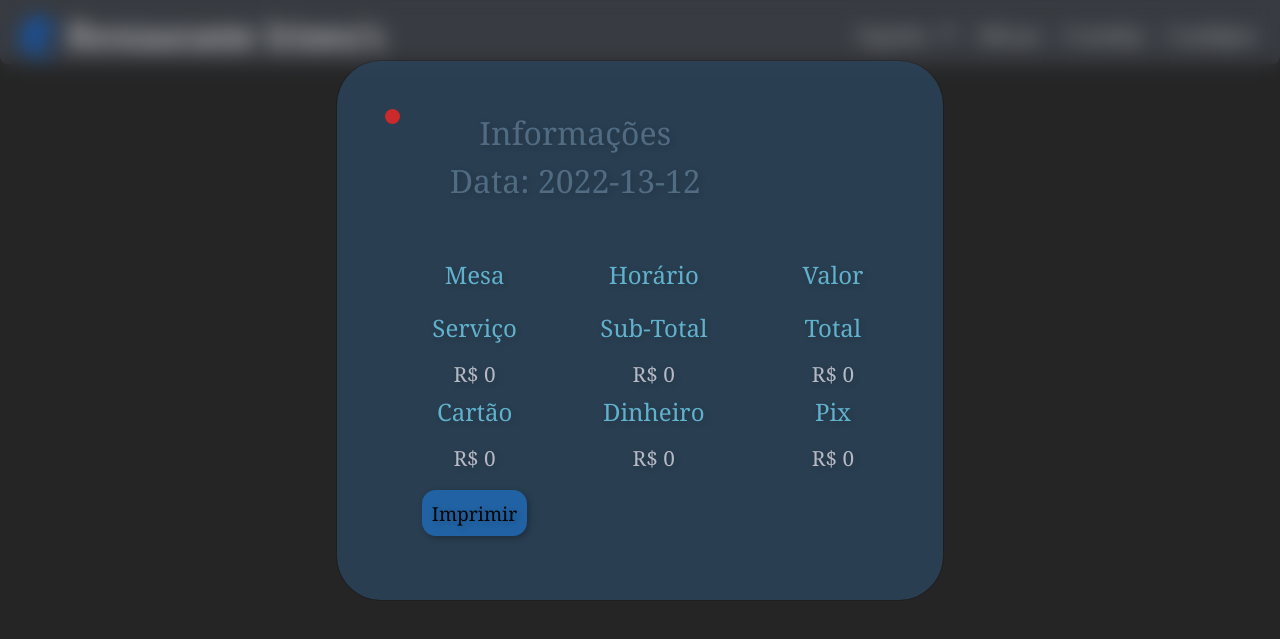
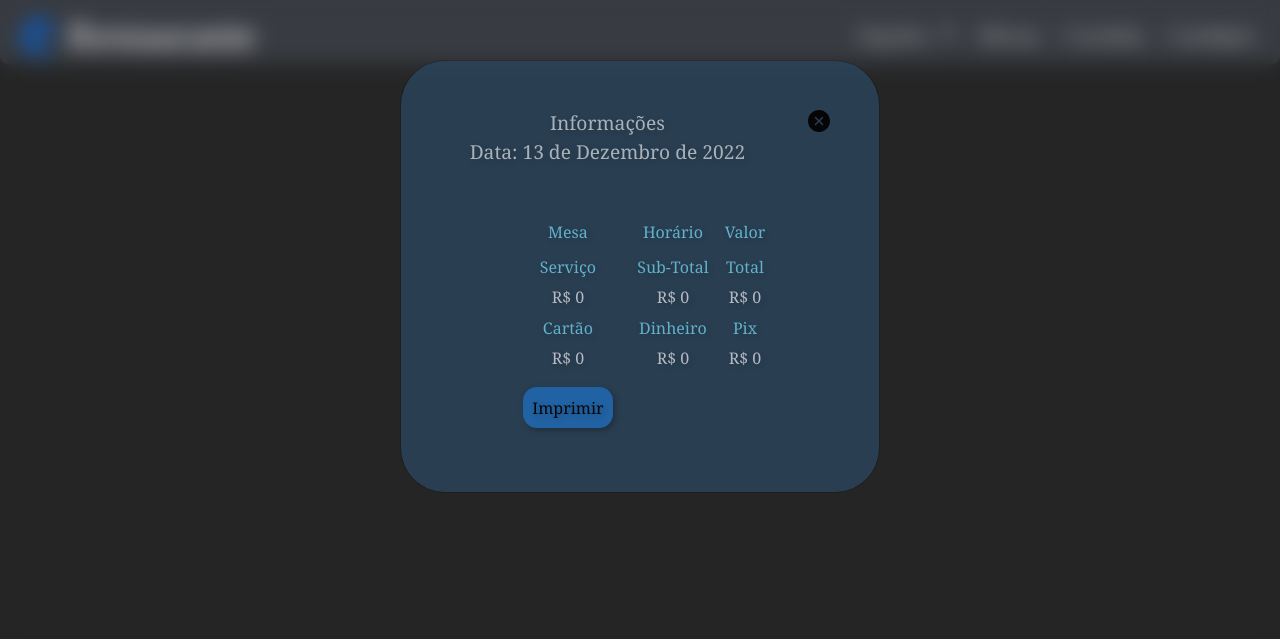
Before and after one commit to Luizz14/TCC-Restaurante, a Django app: page /caixa/encerrarDia in a window 1280 px wide. Shown: the top 639 px of the page. Run offline with Django 4.2, Linux system fonts and the light colour scheme; data that the repository does not hold is empty; some libraries are stand-ins or nearby versions; some web fonts are replaced.

Commit message:
Finalização

```diff
--- a/sistema/static/css/detalheMesa.css
+++ b/sistema/static/css/detalheMesa.css
@@ -50,14 +50,14 @@ table {
     margin: auto;
     margin-top: 1rem;
 
-    font-size: 1.2rem;
+    font-size: 1rem;
     text-align: center;
     border-spacing: 1.5rem;
     text-shadow: 2px 2px 6px rgba(0, 0, 0, 0.2);
 }
 
 .modal-dialog {
-    max-width: 38rem;
+    max-width: 30rem;
 }
 
 .modal{
@@ -77,16 +77,15 @@ table {
 
     margin: auto;
     text-align: center;
-    font-size: 2rem;
-    font-weight: 600px;
-    color: rgb(90, 122, 148);
+    font-size: 1.2rem;
+    color: rgb(194, 205, 214);
     text-shadow: 2px 2px 6px rgba(0, 0, 0, 0.2);
 }
 
 .modal-content {
     height: auto;
     width: auto;
-    max-width: 48rem;
+    max-width: 30rem;
 
     border-radius: 45px;
     opacity: 0.85;
@@ -98,10 +97,10 @@ table {
 }
 
 .modal-body h3 {
-    margin: 1rem;
+    margin: 0.5rem;
     margin-top: 0.5rem;
 
-    font-size: 1.5rem;
+    font-size: 1rem;
     color: rgb(109, 204, 236);
     text-shadow: 2px 2px 6px rgba(0, 0, 0, 0.2);
 }
@@ -109,9 +108,9 @@ table {
 
 .modal-body h4 {
     margin: 0.2rem;
-    width: 10.8rem;
+    text-align: center;
 
-    font-size: 1.3rem;
+    font-size: 1rem;
     color: rgb(209, 213, 226);
     text-shadow: 2px 2px 6px rgba(0, 0, 0, 0.2);
 }
@@ -122,7 +121,6 @@ table {
 
     text-align: center;
     font-size: 2rem;
-    color: rgb(230, 48, 48);
     text-shadow: 2px 2px 6px rgba(0, 0, 0, 0.2);
 }
 
@@ -134,7 +132,7 @@ table {
 .pagamento option {
     background-color: rgb(36, 50, 71);
 
-    font-size: 1.2rem;
+    font-size: 1rem;
     color: rgb(209, 213, 226);
     text-shadow: 2px 2px 6px rgba(0, 0, 0, 0.2);
     border: none;
@@ -151,7 +149,7 @@ table {
     margin-top: 1rem;
     margin-bottom: 1rem;
 
-    font-size: 1.2rem;
+    font-size: 1rem;
     color: rgb(209, 213, 226);
     border: none;
 
@@ -189,7 +187,7 @@ table {
     margin: auto;
     margin-top: 2rem;
 
-    font-size: 1.2rem;
+    font-size: 1rem;
     text-align: center;
     border-spacing: 1.5rem;
     color: rgb(217, 225, 233);
@@ -245,7 +243,7 @@ table {
     margin: 0.2rem;
     width: 10.8rem;
 
-    font-size: 1.3rem;
+    font-size: 1rem;
     color: rgb(199 220 239);
     text-shadow: 2px 2px 6px rgba(0, 0, 0, 0.2);
 }
@@ -253,7 +251,7 @@ table {
 .addProdItem option {
     background-color: rgb(36, 50, 71);
 
-    font-size: 1.2rem;
+    font-size: 1rem;
     color: rgb(209, 213, 226);
     text-shadow: 2px 2px 6px rgba(0, 0, 0, 0.2);
 
@@ -273,7 +271,7 @@ table {
     margin-top: 1rem;
     margin-bottom: 1rem;
 
-    font-size: 1.2rem;
+    font-size: 1rem;
     color: rgb(209, 213, 226);
     border: none;
 
--- a/sistema/templates/caixa.html
+++ b/sistema/templates/caixa.html
@@ -40,7 +40,7 @@
             </ul>
             <div class="logo">
                 <img src="/static/img/logo.png" alt="" id="imgLogo">
-                <h1 class="logo">Restaurante Irineu's</h1>
+                <h1 class="logo">Restaurante</h1>
             </div>
         </nav>
     </header>
@@ -199,7 +199,7 @@
           <div class="modal-content">
             <div class="modal-header">
               <h5 class="modal-title" id="exampleModalLongTitle">Mesa {{ pedido.mesa.numeroMesa }}</h5>
-              <span class="red box" aria-hidden="true" class="close" data-dismiss="modal" aria-label="Close"></span>
+              <svg data-dismiss="modal" style="border-radius: 50%; background-color: rgb(105, 9, 9);" xmlns="http://www.w3.org/2000/svg" viewBox="0 0 24 24" width="24" height="24"><path fill-rule="evenodd" d="M1 12C1 5.925 5.925 1 12 1s11 4.925 11 11-4.925 11-11 11S1 18.075 1 12zm8.036-4.024a.75.75 0 00-1.06 1.06L10.939 12l-2.963 2.963a.75.75 0 101.06 1.06L12 13.06l2.963 2.964a.75.75 0 001.061-1.06L13.061 12l2.963-2.964a.75.75 0 10-1.06-1.06L12 10.939 9.036 7.976z"></path></svg>
             </div>
             <div class="modal-body">
                 <table>
--- a/sistema/templates/cozinha.html
+++ b/sistema/templates/cozinha.html
@@ -25,7 +25,7 @@
                 </ul>
                 <div class="logo">
                     <img src="/static/img/logo.png" alt="" id="imgLogo">
-                    <h1 class="logo">Restaurante Irineu's</h1>
+                    <h1 class="logo">Restaurante</h1>
                 </div>
         </nav>
     </header>
--- a/sistema/templates/encerramento.html
+++ b/sistema/templates/encerramento.html
@@ -40,7 +40,7 @@
             </ul>
             <div class="logo">
                 <img src="/static/img/logo.png" alt="" id="imgLogo">
-                <h1 class="logo">Restaurante Irineu's</h1>
+                <h1 class="logo">Restaurante</h1>
             </div>
         </nav>
     </header>
@@ -49,9 +49,9 @@
         <div class="modal-dialog" role="document">
           <div class="modal-content">
             <div class="modal-header">
-              <h5 class="modal-title" id="exampleModalLongTitle">Informações<br>Data: {{ dataPagamento }}</h5>
+              <h5 class="modal-title" id="exampleModalLongTitle">Informações<br>Data: {{ dateTime }}</h5>
               <h5 class="modal-title" id="exampleModalLongTitle"></h5>
-              <span class="red box" aria-hidden="true" class="close" data-dismiss="modal" aria-label="Close"></span>
+              <svg xmlns="http://www.w3.org/2000/svg" viewBox="0 0 24 24" width="24" height="24"><path fill-rule="evenodd" d="M1 12C1 5.925 5.925 1 12 1s11 4.925 11 11-4.925 11-11 11S1 18.075 1 12zm8.036-4.024a.75.75 0 00-1.06 1.06L10.939 12l-2.963 2.963a.75.75 0 101.06 1.06L12 13.06l2.963 2.964a.75.75 0 001.061-1.06L13.061 12l2.963-2.964a.75.75 0 10-1.06-1.06L12 10.939 9.036 7.976z"></path></svg>
             </div>
             <div class="modal-body">
                 <table>
@@ -64,20 +64,26 @@
                         <tr>
                             <td>
                                 {% for pagamento in objPagamento %}
+                                    {% if pagamento.dataPagamento == dateTime %}
                                         <h4>{{ pagamento.pedido.mesa.numeroMesa }}</h4>
                                         <div class="bar"></div>
+                                    {% endif %}
                                 {% endfor %}
                             </td>
                             <td>
                                 {% for pagamento in objPagamento %}
+                                    {% if pagamento.dataPagamento == dateTime %}
                                         <h4>{{ pagamento.pedido.dataPedido }}</h4>
                                         <div class="bar"></div>
+                                    {% endif %}
                                 {% endfor %}
                             </td>
                             <td>
                                 {% for pagamento in objPagamento %}
+                                    {% if pagamento.dataPagamento == dateTime %}
                                         <h4>R$ {{ pagamento.pedido.valorPedido }}</h4>
                                         <div class="bar"></div>
+                                    {% endif %}
                                 {% endfor %}
                             </td>
                         </tr>
@@ -108,7 +114,6 @@
                     </tbody>
                 </table>
             </div>
-
     <script  src="https://code.jquery.com/jquery-3.3.1.slim.min.js"  integrity="sha384-q8i/X+965DzO0rT7abK41JStQIAqVgRVzpbzo5smXKp4YfRvH+8abtTE1Pi6jizo"  crossorigin="anonymous"></script>
     <script  src="https://cdnjs.cloudflare.com/ajax/libs/popper.js/1.14.3/umd/popper.min.js"  integrity="sha384-ZMP7rVo3mIykV+2+9J3UJ46jBk0WLaUAdn689aCwoqbBJiSnjAK/l8WvCWPIPm49"  crossorigin="anonymous"></script>
     <script  src="https://stackpath.bootstrapcdn.com/bootstrap/4.1.3/js/bootstrap.min.js"  integrity="sha384-ChfqqxuZUCnJSK3+MXmPNIyE6ZbWh2IMqE241rYiqJxyMiZ6OW/JmZQ5stwEULTy"  crossorigin="anonymous"></script>
--- a/sistema/views/caixa.py
+++ b/sistema/views/caixa.py
@@ -1,5 +1,5 @@
 from django.shortcuts import render, redirect
-from datetime import datetime
+from datetime import date, datetime
 
 from ..models import pedido, mesa, itemPedido, produto, categoria, pagamento, pessoa
 
@@ -23,12 +23,11 @@ def fecharMesa(request, id):
     mesaId = pedidoId.mesa
     mesaId.statusMesa = 'f'
 
-    dateNow = datetime.now()
-    dateTime = dateNow.strftime('%Y-%d-%m')
+    dateNow = date.today()
 
     objPagamento = pagamento(
                                 formaPagamento = pagamentoForma,
-                                dataPagamento = dateTime,
+                                dataPagamento = dateNow,
                                 valorPagamento = pedidoId.valorPedido,
                                 valorPagamentoSubTotal = pedidoId.subTotalPedido,
                                 valorPagamentoServico = pedidoId.porcentagemPedido,
@@ -157,8 +156,7 @@ def alterarMesa(request):
     return redirect(caixa)
 
 def encerrarDia(request):
-    dateNow = datetime.now()
-    dateTime = dateNow.strftime('%Y-%d-%m')
+    dateNow = date.today()
 
     valorTotal = 0
     valorSubTotal = 0
@@ -168,11 +166,7 @@ def encerrarDia(request):
     valorTotalPix = 0
 
     for objPagamento in pagamento.objects.all():
-        print(f'Obj data: {objPagamento.dataPagamento} data atual: {dateTime}')
-        print(type(objPagamento.dataPagamento))
-        print(type(dateTime))
-        if str(objPagamento.dataPagamento) == dateTime:
-            print('uai so ')
+        if objPagamento.dataPagamento == dateNow:
             valorTotal += objPagamento.valorPagamento
             valorSubTotal += objPagamento.valorPagamentoSubTotal
             valorServico += objPagamento.valorPagamentoServico
@@ -187,7 +181,7 @@ def encerrarDia(request):
                 valorTotalPix += objPagamento.valorPagamento
 
     context = {
-        'dataPagamento': dateTime,
+        'dateTime': dateNow,
         'objPagamento': pagamento.objects.all(),
         'valorTotal': valorTotal,
         'valorTotalCartao': valorTotalCartao,
@@ -196,4 +190,5 @@ def encerrarDia(request):
         'valorSubTotal': valorSubTotal,
         'valorServico': valorServico,
     }
+
     return render(request, 'encerramento.html', context)
```
Also changed, not shown: sistema/templates/cardapio.html (+1 -7 lines), sistema/static/img/x-circle-fill.svg (added). Lines whose indentation alone changed are shown as unchanged.
